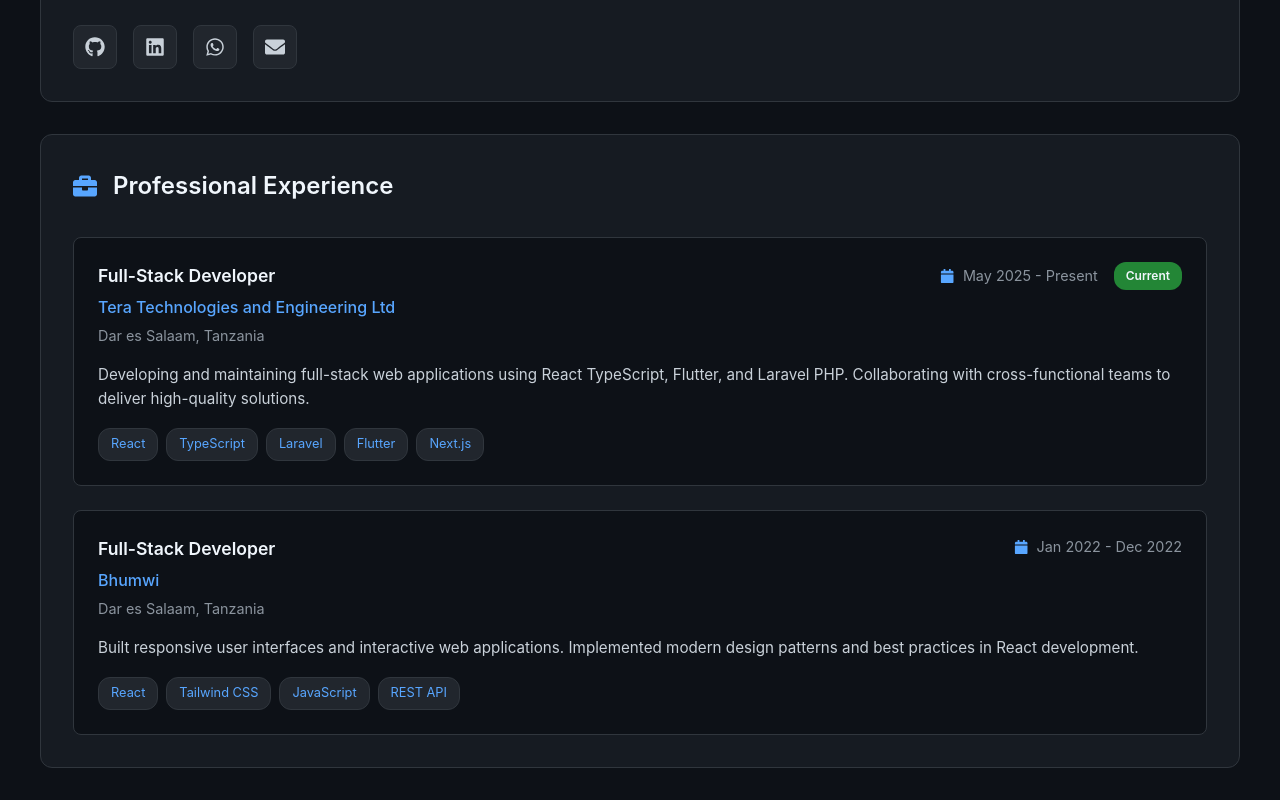
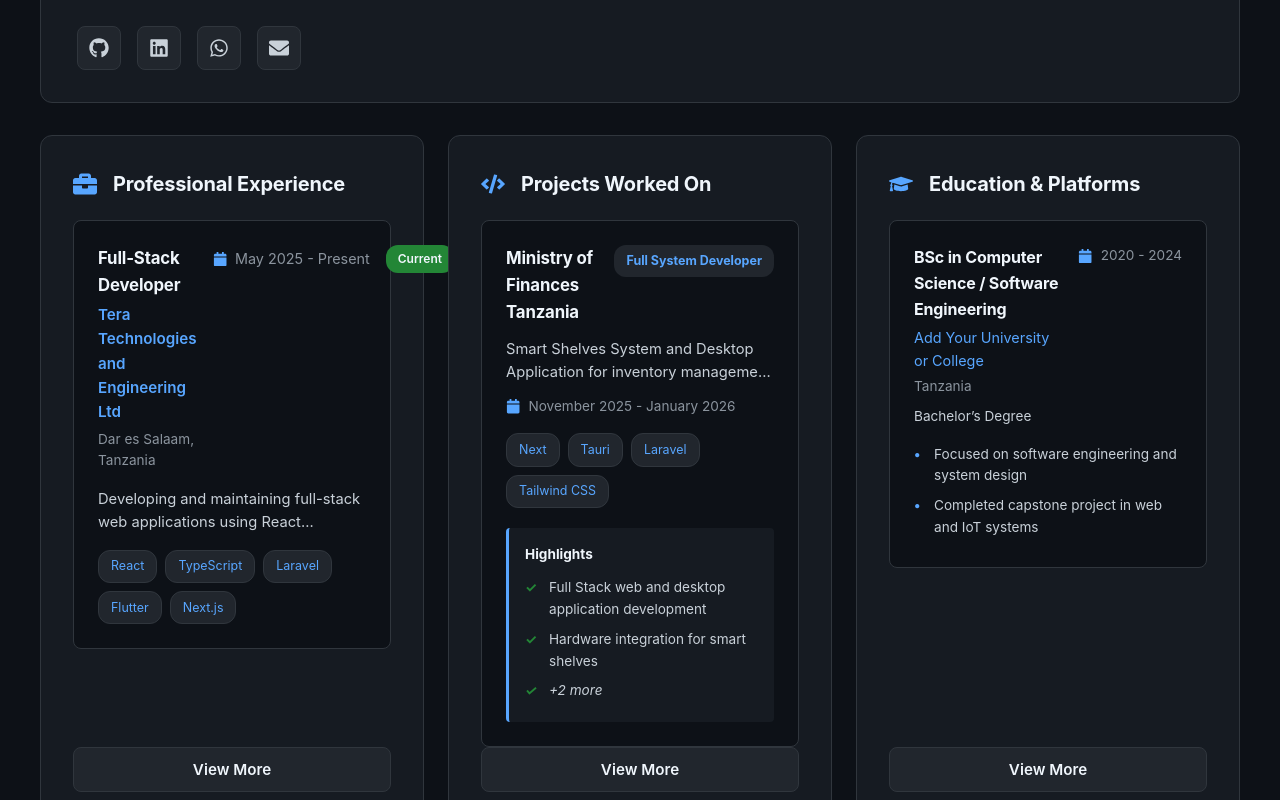
Before and after one commit to Barakael/Portifolio, a React (Vite) app: page / in a window 1280 px wide. Shown: the part 300-1100 px from the top of the page. Built offline with nearby package versions, Linux system fonts and the light colour scheme; the HTML template or start-up script is replaced by a standard one.

Commit message:
add education section to profile component and update styles

```diff
--- a/src/components/Profile.css
+++ b/src/components/Profile.css
@@ -7,7 +7,7 @@
   background: #161b22;
   border: 1px solid #30363d;
   border-radius: 12px;
-  padding: 2rem;
+  padding: 2rem 2.25rem;
   transition: transform 0.3s ease, box-shadow 0.3s ease;
   margin-bottom: 2rem;
 }
@@ -25,7 +25,7 @@
 }
 
 .profile-avatar {
-  position: cover;
+  position: relative;
 }
 
 .avatar-image {
@@ -46,30 +46,49 @@
 }
 
 .profile-name {
-  font-size: 2rem;
-  font-weight: 600;
+  font-size: 2.1rem;
+  font-weight: 700;
+  letter-spacing: -0.02em;
   color: #f0f6fc;
   margin-bottom: 0.25rem;
 }
 
 .profile-username {
-  font-size: 1.1rem;
+  font-size: 0.95rem;
+  font-weight: 500;
+  text-transform: lowercase;
   color: #8b949e;
   margin-bottom: 0.5rem;
 }
 
 .profile-title {
-  font-size: 1rem;
+  font-size: 0.95rem;
+  font-weight: 600;
+  letter-spacing: 0.01em;
   color: #58a6ff;
-  font-weight: 500;
   margin-bottom: 0;
 }
 
 .profile-bio {
-  margin-bottom: 1.5rem;
+  margin-bottom: 1.75rem;
   color: #c9d1d9;
-  line-height: 1.7;
-  font-size: 1rem;
+  line-height: 1.65;
+  font-size: 0.98rem;
+}
+
+.profile-sections {
+  display: grid;
+  grid-template-columns: repeat(auto-fit, minmax(320px, 1fr));
+  gap: 1.5rem;
+  align-items: stretch;
+  grid-auto-rows: 1fr;
+}
+
+.clamp-text {
+  display: -webkit-box;
+  -webkit-line-clamp: 2;
+  -webkit-box-orient: vertical;
+  overflow: hidden;
 }
 
 .profile-stats {
@@ -104,6 +123,7 @@
   display: flex;
   gap: 1rem;
   flex-wrap: wrap;
+  margin-top: 0.25rem;
 }
 
 .social-link {
@@ -133,15 +153,16 @@
   border: 1px solid #30363d;
   border-radius: 12px;
   padding: 2rem;
-  margin-bottom: 2rem;
   animation: slideInLeft 0.6s ease-out 0.1s both;
+  display: flex;
+  flex-direction: column;
 }
 
 .section-header {
   display: flex;
   align-items: center;
   gap: 1rem;
-  margin-bottom: 2rem;
+  margin-bottom: 1.25rem;
 }
 
 .section-icon {
@@ -150,8 +171,9 @@
 }
 
 .section-title {
-  font-size: 1.5rem;
-  font-weight: 600;
+  font-size: 1.25rem;
+  font-weight: 700;
+  letter-spacing: -0.01em;
   color: #f0f6fc;
   margin: 0;
 }
@@ -168,6 +190,9 @@
   border-radius: 8px;
   padding: 1.5rem;
   transition: all 0.3s ease;
+  min-height: 180px;
+  display: flex;
+  flex-direction: column;
 }
 
 .experience-item:hover {
@@ -188,21 +213,22 @@
 }
 
 .experience-position {
-  font-size: 1.1rem;
-  font-weight: 600;
+  font-size: 1.05rem;
+  font-weight: 700;
+  letter-spacing: -0.01em;
   color: #f0f6fc;
   margin: 0 0 0.25rem 0;
 }
 
 .experience-company {
-  font-size: 1rem;
+  font-size: 0.95rem;
   color: #58a6ff;
-  font-weight: 500;
+  font-weight: 600;
   margin: 0;
 }
 
 .experience-location {
-  font-size: 0.9rem;
+  font-size: 0.85rem;
   color: #8b949e;
   margin: 0.25rem 0 0 0;
 }
@@ -234,9 +260,9 @@
 
 .experience-description {
   color: #c9d1d9;
-  line-height: 1.6;
+  line-height: 1.55;
   margin-bottom: 1rem;
-  font-size: 0.95rem;
+  font-size: 0.92rem;
 }
 
 .experience-tech {
@@ -251,7 +277,7 @@
   color: #58a6ff;
   padding: 0.35rem 0.75rem;
   border-radius: 12px;
-  font-size: 0.8rem;
+  font-size: 0.78rem;
   border: 1px solid #30363d;
   transition: all 0.3s ease;
 }
@@ -268,11 +294,15 @@
   border-radius: 12px;
   padding: 2rem;
   animation: slideInLeft 0.6s ease-out 0.2s both;
+  display: flex;
+  flex-direction: column;
 }
 
 .work-projects-list {
   display: grid;
-  gap: 1.5rem;
+  grid-template-columns: repeat(auto-fit, minmax(260px, 1fr));
+  gap: 1rem;
+  grid-auto-rows: 1fr;
 }
 
 .work-project-item {
@@ -281,6 +311,9 @@
   border-radius: 8px;
   padding: 1.5rem;
   transition: all 0.3s ease;
+  min-height: 210px;
+  display: flex;
+  flex-direction: column;
 }
 
 .work-project-item:hover {
@@ -297,8 +330,9 @@
 }
 
 .work-project-title {
-  font-size: 1.15rem;
-  font-weight: 600;
+  font-size: 1.05rem;
+  font-weight: 700;
+  letter-spacing: -0.01em;
   color: #f0f6fc;
   margin: 0;
 }
@@ -309,16 +343,16 @@
   color: #58a6ff;
   padding: 0.35rem 0.75rem;
   border-radius: 12px;
-  font-size: 0.8rem;
-  font-weight: 600;
+  font-size: 0.78rem;
+  font-weight: 700;
   white-space: nowrap;
 }
 
 .work-project-description {
   color: #c9d1d9;
-  line-height: 1.6;
+  line-height: 1.55;
   margin-bottom: 0.75rem;
-  font-size: 0.95rem;
+  font-size: 0.92rem;
 }
 
 .work-project-date {
@@ -326,7 +360,7 @@
   align-items: center;
   gap: 0.5rem;
   color: #8b949e;
-  font-size: 0.9rem;
+  font-size: 0.85rem;
   margin-bottom: 1rem;
 }
 
@@ -342,11 +376,12 @@
   border-left: 3px solid #58a6ff;
   padding: 1rem;
   border-radius: 4px;
+  margin-top: auto;
 }
 
 .highlights-title {
-  font-size: 0.9rem;
-  font-weight: 600;
+  font-size: 0.85rem;
+  font-weight: 700;
   color: #f0f6fc;
   margin: 0 0 0.5rem 0;
 }
@@ -359,7 +394,7 @@
 
 .work-project-highlights li {
   color: #c9d1d9;
-  font-size: 0.9rem;
+  font-size: 0.85rem;
   padding: 0.25rem 0;
   position: relative;
   padding-left: 1.5rem;
@@ -371,6 +406,132 @@
   left: 0;
   color: #238636;
   font-weight: bold;
+}
+
+.highlight-more {
+  color: #8b949e;
+  font-style: italic;
+}
+
+/* Education Section */
+.education-section {
+  background: #161b22;
+  border: 1px solid #30363d;
+  border-radius: 12px;
+  padding: 2rem;
+  animation: slideInLeft 0.6s ease-out 0.25s both;
+  display: flex;
+  flex-direction: column;
+}
+
+.education-list {
+  display: grid;
+  gap: 1rem;
+  grid-auto-rows: 1fr;
+}
+
+.education-item {
+  background: #0d1117;
+  border: 1px solid #30363d;
+  border-radius: 8px;
+  padding: 1.5rem;
+  transition: all 0.3s ease;
+  min-height: 190px;
+  display: flex;
+  flex-direction: column;
+}
+
+.education-item:hover {
+  border-color: #58a6ff;
+  box-shadow: 0 5px 15px rgba(88, 166, 255, 0.1);
+}
+
+.education-header {
+  display: flex;
+  justify-content: space-between;
+  align-items: flex-start;
+  gap: 1rem;
+  margin-bottom: 0.5rem;
+}
+
+.education-program {
+  font-size: 1rem;
+  font-weight: 700;
+  letter-spacing: -0.01em;
+  color: #f0f6fc;
+  margin: 0 0 0.25rem 0;
+}
+
+.education-institution {
+  font-size: 0.9rem;
+  color: #58a6ff;
+  margin: 0;
+}
+
+.education-location {
+  font-size: 0.85rem;
+  color: #8b949e;
+  margin: 0.25rem 0 0 0;
+}
+
+.education-level {
+  font-size: 0.85rem;
+  color: #c9d1d9;
+  margin: 0 0 0.75rem 0;
+}
+
+.education-date {
+  display: flex;
+  align-items: center;
+  gap: 0.5rem;
+  color: #8b949e;
+  font-size: 0.85rem;
+  white-space: nowrap;
+}
+
+.education-highlights {
+  list-style: none;
+  padding: 0;
+  margin: 0;
+  margin-top: auto;
+}
+
+.education-highlights li {
+  color: #c9d1d9;
+  font-size: 0.85rem;
+  padding: 0.25rem 0;
+  position: relative;
+  padding-left: 1.25rem;
+}
+
+.education-highlights li:before {
+  content: "•";
+  position: absolute;
+  left: 0;
+  color: #58a6ff;
+  font-weight: bold;
+}
+
+.view-more-button {
+  margin-top: 1rem;
+  width: 100%;
+  background: #21262d;
+  color: #f0f6fc;
+  border: 1px solid #30363d;
+  padding: 0.75rem 1rem;
+  border-radius: 8px;
+  font-size: 0.95rem;
+  font-weight: 600;
+  cursor: pointer;
+  transition: all 0.3s ease;
+  margin-top: auto;
+}
+
+.view-more-button:hover {
+  background: #30363d;
+  border-color: #58a6ff;
+  color: #58a6ff;
+  transform: translateY(-1px);
 }
 
 @keyframes slideInLeft {
@@ -420,7 +581,12 @@
   }
 
   .experience-section,
-  .work-projects-section {
+  .work-projects-section,
+  .education-section {
     padding: 1.5rem;
   }
+
+  .education-header {
+    flex-direction: column;
+  }
 }
--- a/src/components/Profile.tsx
+++ b/src/components/Profile.tsx
@@ -1,8 +1,13 @@
-import { FaGithub, FaLinkedin, FaTwitter, FaWhatsapp, FaEnvelope, FaBriefcase, FaCode, FaCalendar } from 'react-icons/fa'
-import { Experience, WorkProject } from '../types'
+import { useState } from 'react'
+import { FaGithub, FaLinkedin, FaTwitter, FaWhatsapp, FaEnvelope, FaBriefcase, FaCode, FaCalendar, FaGraduationCap } from 'react-icons/fa'
+import { Education, Experience, WorkProject } from '../types'
 import './Profile.css'
 
 const Profile = () => {
+  const [showAllExperience, setShowAllExperience] = useState(false)
+  const [showAllProjects, setShowAllProjects] = useState(false)
+  const [showAllEducation, setShowAllEducation] = useState(false)
+
   const socialLinks = [
     { name: 'GitHub', icon: FaGithub, url: 'https://github.com/Barakael' },
     { name: 'LinkedIn', icon: FaLinkedin, url: 'https://www.linkedin.com/in/baraka-lucas-1400793a3/' },
@@ -84,6 +89,38 @@
     },
   ]
 
+  const education: Education[] = [
+    {
+      id: 1,
+      institution: 'Add Your University or College',
+      program: 'BSc in Computer Science / Software Engineering',
+      level: 'Bachelor’s Degree',
+      startDate: '2020',
+      endDate: '2024',
+      location: 'Tanzania',
+      highlights: [
+        'Focused on software engineering and system design',
+        'Completed capstone project in web and IoT systems',
+      ],
+    },
+    {
+      id: 2,
+      institution: 'Online Learning Platforms',
+      program: 'Advanced Web & Mobile Development',
+      level: 'Professional Certificates',
+      startDate: '2022',
+      endDate: 'Present',
+      highlights: [
+        'React, TypeScript, Flutter, and Laravel specializations',
+        'Hands-on projects and real-world case studies',
+      ],
+    },
+  ]
+
+  const visibleExperiences = showAllExperience ? experiences : experiences.slice(0, 1)
+  const visibleProjects = showAllProjects ? workProjects : workProjects.slice(0, 1)
+  const visibleEducation = showAllEducation ? education : education.slice(0, 1)
+
   return (
     <div className="profile">
       <div className="profile-card">
@@ -128,14 +165,15 @@
         </div>
       </div>
 
+      <div className="profile-sections">
         {/* Experience Section */}
-      <div className="experience-section">
+        <section className="experience-section">
           <div className="section-header">
             <FaBriefcase className="section-icon" />
             <h2 className="section-title">Professional Experience</h2>
           </div>
           <div className="experience-list">
-          {experiences.map((exp) => (
+            {visibleExperiences.map((exp) => (
               <div key={exp.id} className="experience-item">
                 <div className="experience-header">
                   <div className="experience-info">
@@ -149,7 +187,7 @@
                     {exp.current && <span className="current-badge">Current</span>}
                   </div>
                 </div>
-              <p className="experience-description">{exp.description}</p>
+                <p className="experience-description clamp-text">{exp.description}</p>
                 <div className="experience-tech">
                   {exp.technologies.map((tech) => (
                     <span key={tech} className="tech-tag">{tech}</span>
@@ -158,22 +196,31 @@
               </div>
             ))}
           </div>
-      </div>
+          {experiences.length > 1 && (
+            <button
+              type="button"
+              className="view-more-button"
+              onClick={() => setShowAllExperience((prev) => !prev)}
+            >
+              {showAllExperience ? 'View Less' : 'View More'}
+            </button>
+          )}
+        </section>
 
-      {/* Work Projects Section */}
-      <div className="work-projects-section">
+        {/* Projects Section */}
+        <section className="work-projects-section">
           <div className="section-header">
             <FaCode className="section-icon" />
             <h2 className="section-title">Projects Worked On</h2>
           </div>
           <div className="work-projects-list">
-          {workProjects.map((project) => (
+            {visibleProjects.map((project) => (
               <div key={project.id} className="work-project-item">
                 <div className="work-project-header">
                   <h3 className="work-project-title">{project.title}</h3>
                   <span className="work-project-role">{project.role}</span>
                 </div>
-              <p className="work-project-description">{project.description}</p>
+                <p className="work-project-description clamp-text">{project.description}</p>
                 <div className="work-project-date">
                   <FaCalendar className="date-icon" />
                   <span>{project.startDate} - {project.endDate}</span>
@@ -184,16 +231,69 @@
                   ))}
                 </div>
                 <div className="work-project-highlights">
-                <p className="highlights-title">Highlights:</p>
+                  <p className="highlights-title">Highlights</p>
                   <ul>
-                  {project.highlights.map((highlight, idx) => (
+                    {project.highlights.slice(0, 2).map((highlight, idx) => (
                       <li key={idx}>{highlight}</li>
                     ))}
+                    {project.highlights.length > 2 && (
+                      <li className="highlight-more">+{project.highlights.length - 2} more</li>
+                    )}
                   </ul>
                 </div>
               </div>
             ))}
           </div>
+          {workProjects.length > 1 && (
+            <button
+              type="button"
+              className="view-more-button"
+              onClick={() => setShowAllProjects((prev) => !prev)}
+            >
+              {showAllProjects ? 'View Less' : 'View More'}
+            </button>
+          )}
+        </section>
+
+        {/* Education Section */}
+        <section className="education-section">
+          <div className="section-header">
+            <FaGraduationCap className="section-icon" />
+            <h2 className="section-title">Education & Platforms</h2>
+          </div>
+          <div className="education-list">
+            {visibleEducation.map((edu) => (
+              <div key={edu.id} className="education-item">
+                <div className="education-header">
+                  <div>
+                    <h3 className="education-program">{edu.program}</h3>
+                    <p className="education-institution">{edu.institution}</p>
+                    {edu.location && <p className="education-location">{edu.location}</p>}
+                  </div>
+                  <div className="education-date">
+                    <FaCalendar className="date-icon" />
+                    <span>{edu.startDate} - {edu.endDate}</span>
+                  </div>
+                </div>
+                <p className="education-level">{edu.level}</p>
+                <ul className="education-highlights">
+                  {edu.highlights.slice(0, 2).map((highlight, idx) => (
+                    <li key={idx}>{highlight}</li>
+                  ))}
+                </ul>
+              </div>
+            ))}
+          </div>
+          {education.length > 1 && (
+            <button
+              type="button"
+              className="view-more-button"
+              onClick={() => setShowAllEducation((prev) => !prev)}
+            >
+              {showAllEducation ? 'View Less' : 'View More'}
+            </button>
+          )}
+        </section>
       </div>
     </div>
   )
```
Also changed, not shown: src/types/index.ts (+11 -0 lines). Lines whose indentation alone changed are shown as unchanged.
